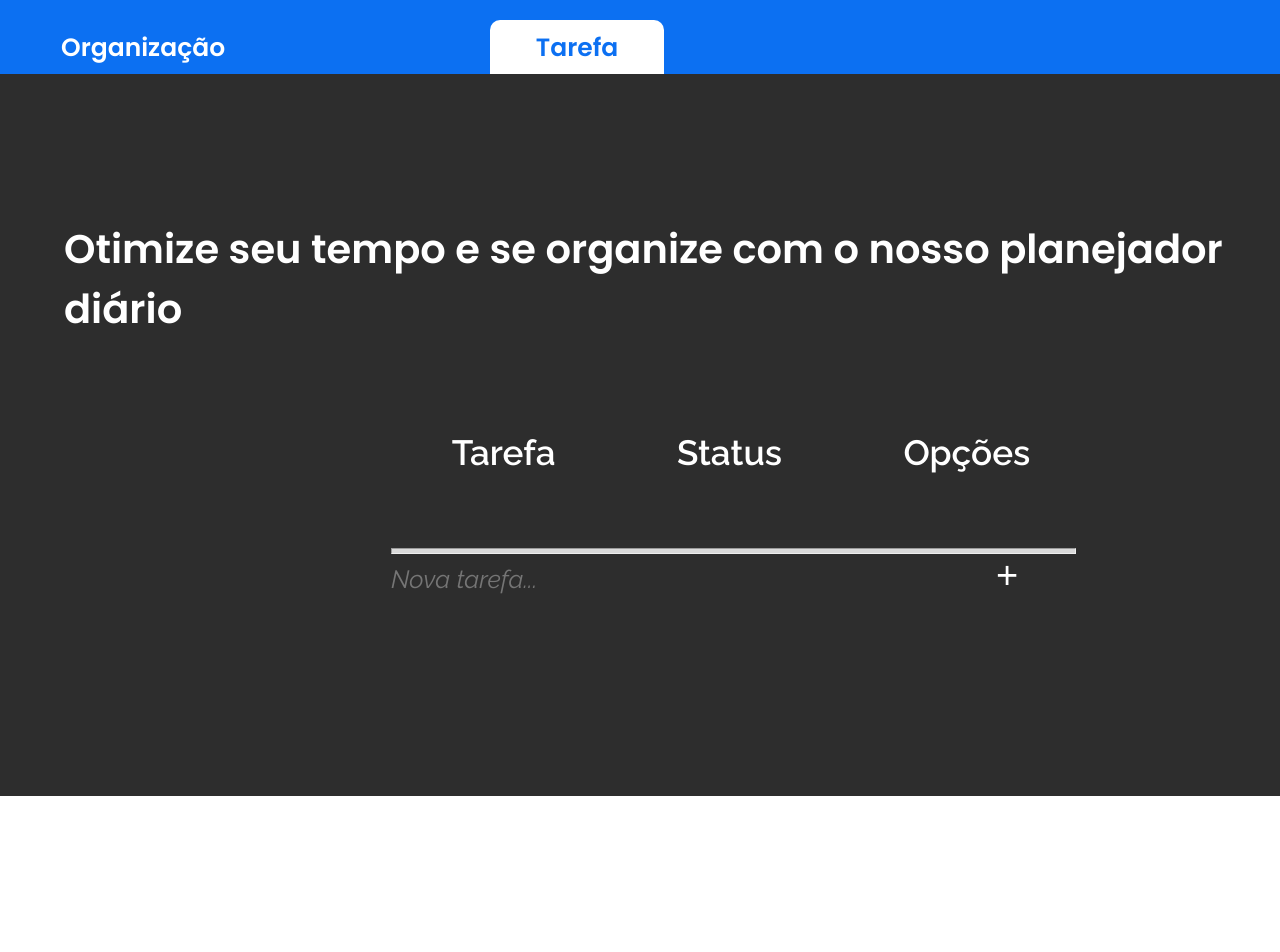
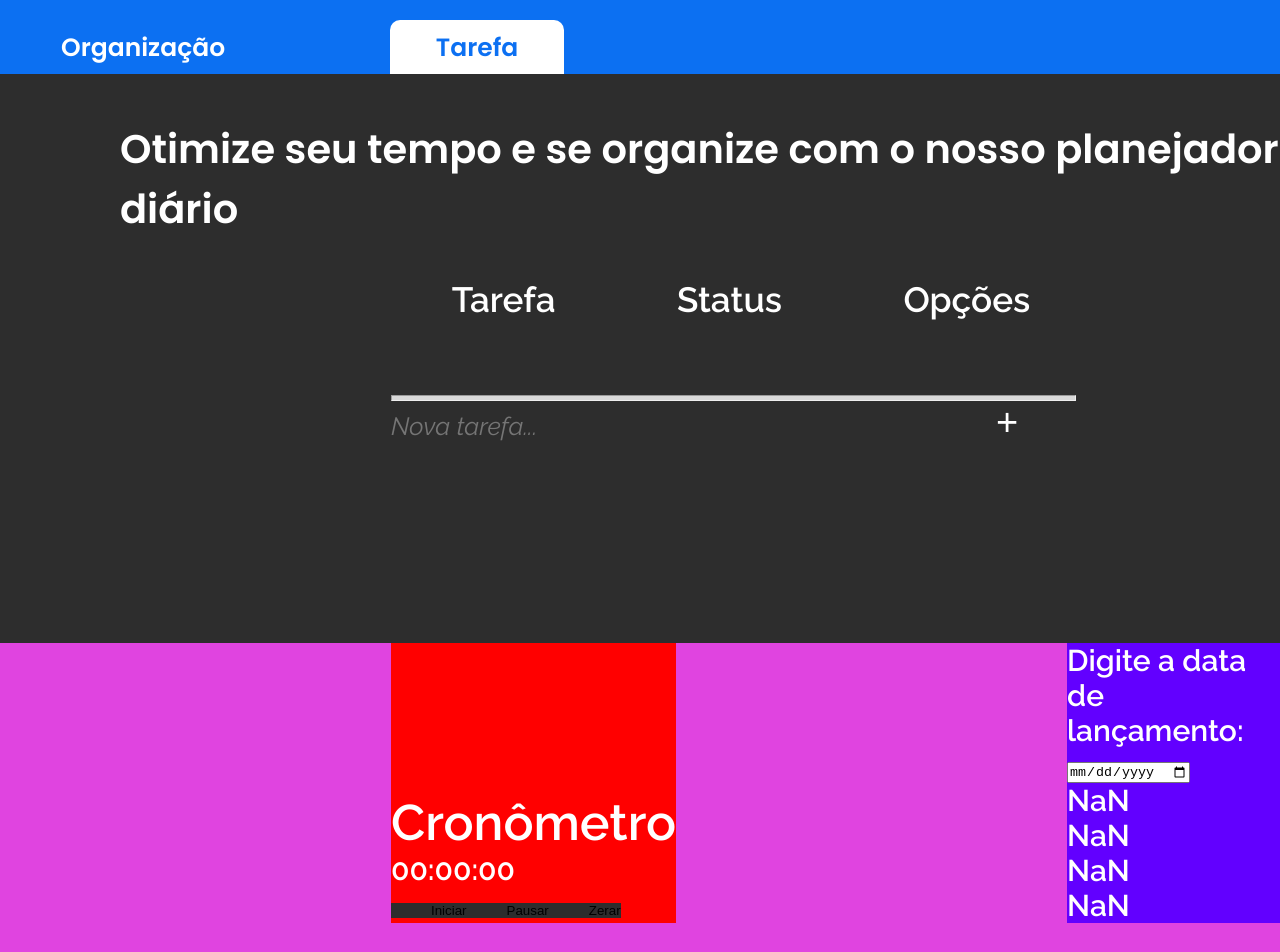
Before and after one commit to MatheusNascimento99/Interface-To--Do--List, a React (Vite) app in the folder Interface/: page /Organizador in a window 1280 px wide. Shown: the top 952 px of the page. Before the commit the page ends 800 px from the top, so only its background shows below. Built offline with nearby package versions, Linux system fonts and the light colour scheme; a web font is replaced by a local one.

Commit message:
Adicionado funcionalidades cronômetro e contador de dias

```diff
--- a/Interface/src/TelaInicio.jsx
+++ b/Interface/src/TelaInicio.jsx
@@ -1,5 +1,6 @@
 import "./TelaInicio.scss";
 import { Link } from 'react-router-dom';
+
 
 const TelaInicio = () => {
   return (
--- /dev/null
+++ b/Interface/src/componentes/ContadorNiver.jsx
@@ -0,0 +1,51 @@
+import React, { useState, useEffect } from 'react';
+
+const ContadorNiver= () => {
+  const [finalDias, setFinalDias] = useState(0);
+  const [finalHoras, setFinalHoras] = useState(0);
+  const [finalMinutos, setFinalMinutos] = useState(0);
+  const [finalSegundos, setFinalSegundos] = useState(0);
+  const [dataLancamento, setDataLancamento] = useState("");
+
+  const handleInputChange = (e) => {
+    setDataLancamento(e.target.value);
+  };
+
+  const countDown = () => {
+    const lancamento = new Date(dataLancamento).getTime();
+    const hoje = new Date().getTime();
+    const segTotal = (lancamento - hoje) / 1000;
+
+    setFinalDias(Math.floor(segTotal / 60 / 60 / 24));
+    setFinalHoras(Math.floor(segTotal / 60 / 60) % 24);
+    setFinalMinutos(Math.floor(segTotal / 60) % 60);
+    setFinalSegundos(Math.floor(segTotal) % 60);
+  };
+
+  useEffect(() => {
+    countDown();
+    const intervalId = setInterval(countDown, 1000);
+
+    return () => clearInterval(intervalId);
+  }, [dataLancamento]);
+
+  const formatoTempo = (tempo) => (tempo < 10 ? `0${tempo}` : tempo);
+
+  return (
+    <div>
+      <label htmlFor="dataLancamento">Digite a data de lançamento:</label>
+      <input
+        type="date"
+        id="dataLancamento"
+        value={dataLancamento}
+        onChange={handleInputChange}
+      />
+      <p id="dia">{finalDias}</p>
+      <p id="hora">{formatoTempo(finalHoras)}</p>
+      <p id="minuto">{formatoTempo(finalMinutos)}</p>
+      <p id="segundo">{formatoTempo(finalSegundos)}</p>
+    </div>
+  );
+};
+
+export default ContadorNiver
--- /dev/null
+++ b/Interface/src/componentes/Cronometro.jsx
@@ -0,0 +1,60 @@
+import React, { useState, useEffect } from 'react';
+import "./Cronometro.scss"
+
+const Cronometro = () => {
+  const [segundos, setSegundos] = useState(0);
+  const [minutos, setMinutos] = useState(0);
+  const [horas, setHoras] = useState(0);
+  const [pausado, setPausado] = useState(true); // Inicialmente, o cronômetro está pausado
+
+  useEffect(() => {
+    let intervalId;
+
+    if (!pausado) {
+      intervalId = setInterval(() => {
+        setSegundos((prevSegundos) => prevSegundos + 1);
+
+        if (segundos === 59) {
+          setSegundos(0);
+          setMinutos((prevMinutos) => prevMinutos + 1);
+
+          if (minutos === 59) {
+            setMinutos(0);
+            setHoras((prevHoras) => prevHoras + 1);
+          }
+        }
+      }, 1000);
+    }
+
+    return () => clearInterval(intervalId);
+  }, [segundos, minutos, horas, pausado]);
+
+  const pausarCronometro = () => {
+    setPausado(true);
+  };
+
+  const iniciarCronometro = () => {
+    setPausado(false);
+  };
+
+  const zerarCronometro = () => {
+    setSegundos(0);
+    setMinutos(0);
+    setHoras(0);
+    setPausado(true); // Após zerar, o cronômetro fica pausado
+  };
+
+  return (
+    <div>
+      <h1>Cronômetro</h1>
+      <p>
+        {String(horas).padStart(2, '0')}:{String(minutos).padStart(2, '0')}:{String(segundos).padStart(2, '0')}
+      </p>
+      <button onClick={iniciarCronometro}>Iniciar</button>
+      <button onClick={pausarCronometro}>Pausar</button>
+      <button onClick={zerarCronometro}>Zerar</button>
+    </div>
+  );
+};
+
+export default Cronometro;
--- a/Interface/src/views/Organizador.jsx
+++ b/Interface/src/views/Organizador.jsx
@@ -5,6 +5,8 @@ import ConfirmarModal from "../componentes/ConfirmarModal";
 import "./Organizador.scss"
 import lixo from "../image/lixo.svg";
 import caneta from "../image/caneta.svg";
+import Cronometro from "../componentes/Cronometro";
+import ContadorNiver from "../componentes/ContadorNiver";
 
 function Tarefas() {
   // Variáveis de estado usando o hook 'useState' para gerenciar o estado do componente
@@ -163,6 +165,15 @@ function Tarefas() {
           handleClose={handleCancelarDelecao}
           handleConfirmar={handleConfirmarDelecao}
         />
+
+        <footer className="footer">
+          <section className="section1">
+            <Cronometro />
+          </section>
+          <section className="section2">
+            <ContadorNiver />
+          </section>
+        </footer>
       </div>
     </>
 
--- a/Interface/src/views/Organizador.scss
+++ b/Interface/src/views/Organizador.scss
@@ -23,7 +23,7 @@
 
 
 .topo label{
-    margin-left: 265px;
+    margin-left: 165px;
     margin-top: 20px;
     background-color: $branco-color;
     width: 174px;
@@ -53,9 +53,9 @@
         font-size: 40px;
         font-weight: 600;
         font-family: Poppins;
-        padding-top: 145px;
-        padding-left: 64px;
-        padding-bottom: 93px;
+        padding-top: 45px;
+        padding-left: 120px;
+        padding-bottom: 40px;
     }
 
     hr{
@@ -146,3 +146,25 @@ button{
     margin-left: px;
     font-size: 38px;
 }
+
+
+/*ESTILIZAÇÃO RODAPÉ*/
+.footer{
+    display: flex;
+    flex-direction: row;
+    justify-content: center;
+    background-color: rgb(224, 68, 224);
+    padding-bottom: 100px;
+}
+
+.section1{
+    width: 100%;
+    background-color: red;
+
+}
+
+.section2{
+    background-color: rgb(98, 0, 255);
+    width: 100%;
+
+}
```
Also changed, not shown: Interface/src/componentes/Cronometro.scss (added).
